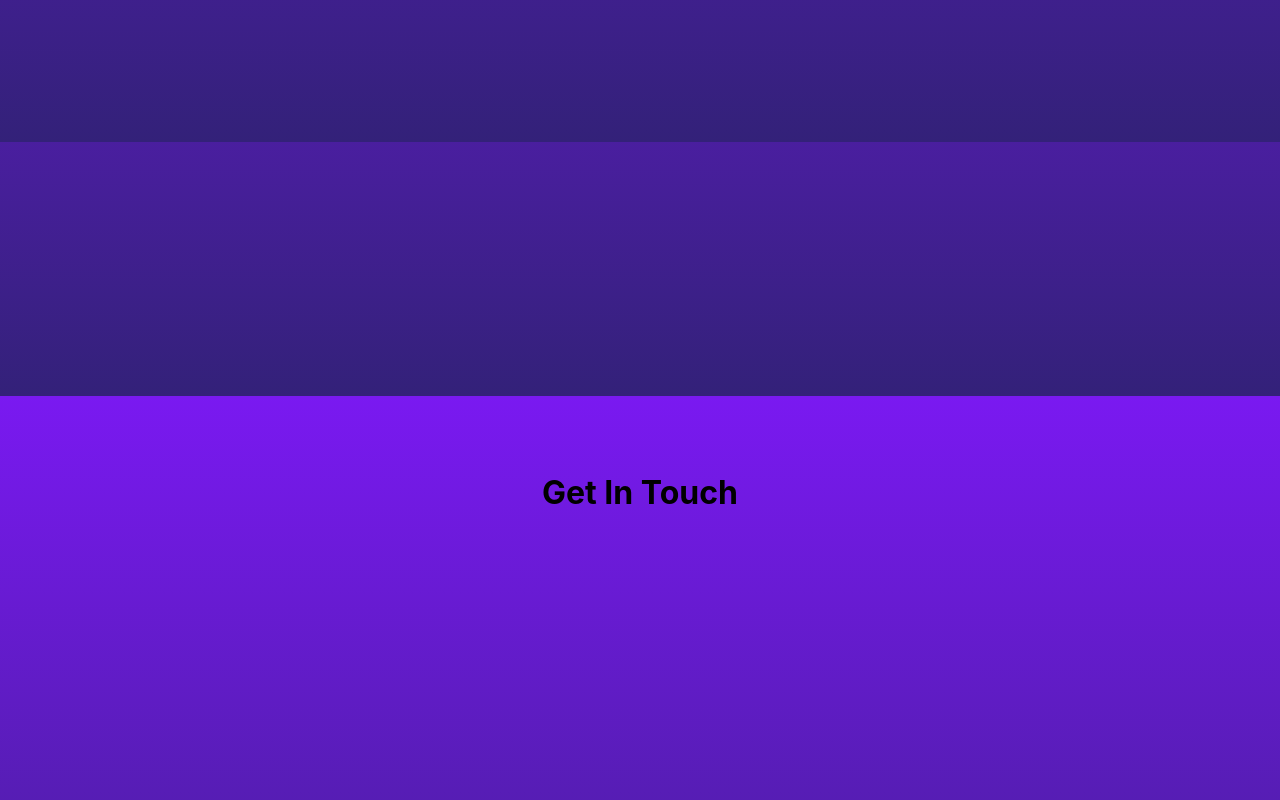
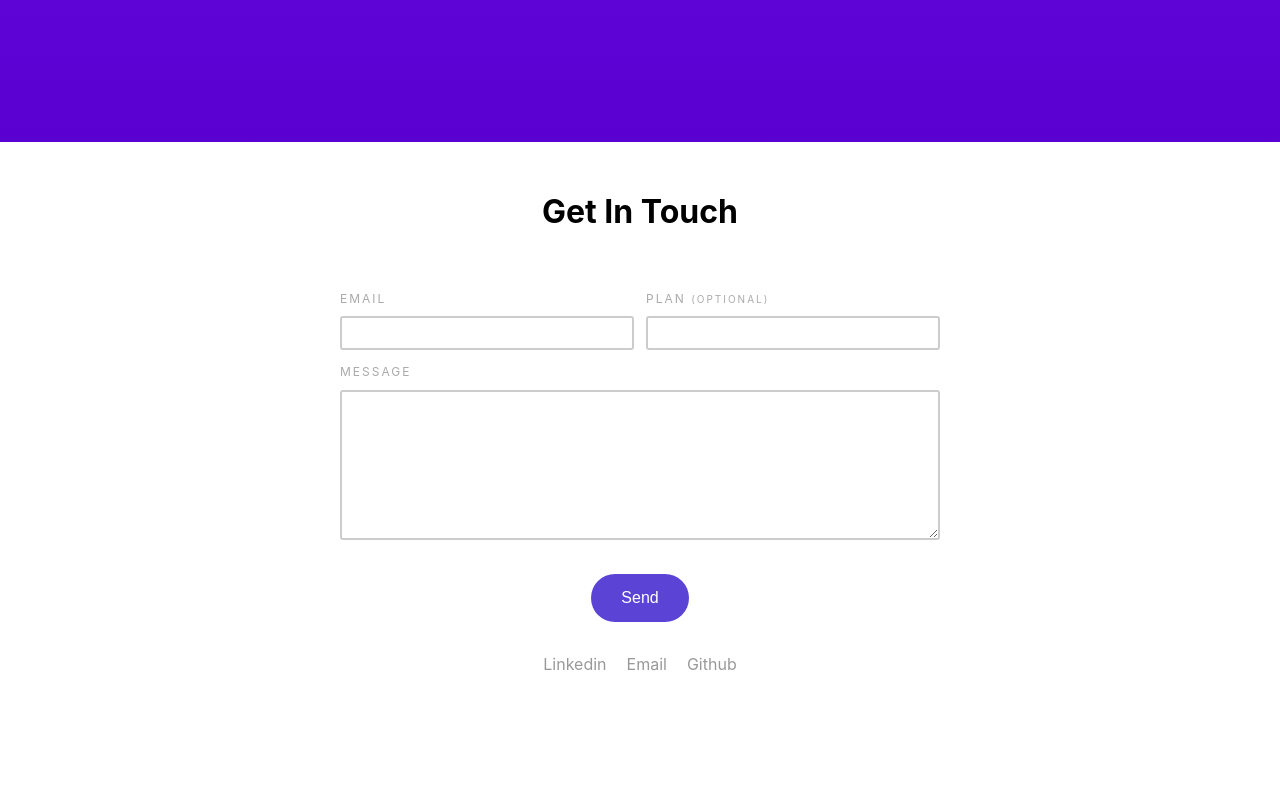
Before and after one commit to olivermen/React-Sass, a React (Create React App) app: page / in a window 1280 px wide. Shown: the part 3604-4404 px from the top of the page. Built offline with nearby package versions, Linux system fonts and the light colour scheme.

Commit message:
effect & contact

```diff
--- a/src/components/Buttons/buttons.scss
+++ b/src/components/Buttons/buttons.scss
@@ -8,6 +8,7 @@
         border: none;
         margin: 30px 8px;
         line-height: 1.5;
+        transition: 0.3s;
         &:hover {
             background-color: var(--bg-gradient-end);
         }
@@ -21,6 +22,7 @@
         border-radius: 30px;
         font-size: 16px;
         margin: 30px 8px;
+        transition: 0.3s;
         line-height: 1.5;
         &:hover {
             background-color: var(--btn-default-color);
@@ -36,6 +38,7 @@
         border-radius: 30px;
         font-size: 16px;
         margin: 30px 8px;
+        transition: 0.3s;
         line-height: 1.5;
         &:hover {
             background-color: var(--btn-light-hover);
@@ -51,6 +54,7 @@
         font-size: 16px;
         border: none;
         margin: 30px 8px;
+        transition: 0.3s;
         line-height: 1.5;
         &:hover {
             background-color: var(--bg-gradient-end);
@@ -64,6 +68,7 @@
         font-size: 16px;
         border: none;
         margin: 30px 8px;
+        transition: 0.3s;
         line-height: 1.5;
         &:hover {
             background-color: var(--premium-hover);
--- a/src/index.scss
+++ b/src/index.scss
@@ -12,7 +12,7 @@
 
   --bg-color-light: rgb(121, 52, 204);
   --bg-gradient-start: #7a19f1;
-  --bg-gradient-end: #332179;
+  --bg-gradient-end: #5a00d1;
 
 
   --white-color: #ffffff;
--- a/src/pages/Home/Contact/contact.scss
+++ b/src/pages/Home/Contact/contact.scss
@@ -1,8 +1,119 @@
 .contact {
     display: flex;
-    justify-content: center;
     align-items: center;
     flex-direction: column;
     width: 100%;
     height: 700px;
+    background-color: white;
+    h1 {
+        margin: 50px auto;
+    }
+    .contact-form {
+        display: flex;
+        justify-content: center;
+        align-items: center;
+        flex-direction: column;
+        position: relative;
+        width: 600px;
+        margin: 0 auto;
+        .contact-former {
+            position: relative;
+            margin: 10px auto;
+            width: 100%;
+            display: flex;
+            align-items: center;
+            justify-content: space-between;
+            .email-form{
+                width: 49%;
+                display: flex;
+                flex-direction: column;
+                label {
+                    color: #aaa;
+                    font-size: 12px;
+                    font-weight: 400;
+                    letter-spacing: 2px;
+                }
+                input {
+                    margin-top: 10px;
+                    position: relative;
+                    width: 100%;
+                    padding: 6px 12px;
+                    font-size: 1rem;
+                    border: 2px solid #ccc;
+                    transition: 0.3s;
+                    border-radius: 3px;
+                    &:focus{
+                        outline: none !important;
+                        border: 2px solid var(--primary-color);
+                    }
+                }
+            }
+            .plan-form {
+                width: 49%;
+                display: flex;
+                flex-direction: column;
+                label {
+                    color: #aaa;
+                    font-size: 12px;
+                    font-weight: 400;
+                    letter-spacing: 2px;
+                    span {
+                        font-size: 10px;
+                    }
+                }
+                input{
+                    margin-top: 10px;
+                    position: relative;
+                    width: 100%;
+                    padding: 6px 12px;
+                    font-size: 1rem;
+                    border-radius: 3px;
+                    transition: 0.3s;
+                    border: 2px solid #ccc;
+                    &:focus{
+                        outline: none !important;
+                        border: 2px solid var(--primary-color);
+                    }
+                }
+            }
+        }
+        .contact-content {
+            position: relative;
+            width: 100%;
+
+            label {
+                color: #aaa;
+                font-size: 12px;
+                font-weight: 400;
+                letter-spacing: 2px;
+            }
+            textarea{
+                width: 100%;
+                border: 2px solid #ccc;
+                height: 150px;
+                border-radius: 3px;
+                transition: 0.3s;
+                margin-top: 10px;
+                &:focus{
+                    outline: none !important;
+                    border: 2px solid var(--primary-color);
+                }
+            }
+        }
+    }
+    .social-links{
+        display: flex;
+        align-items: center;
+        justify-content: center;
+        flex-direction: row;
+        a {
+            text-decoration: none;
+            padding: 2px 10px;
+            transition: 0.3s;
+            color: #999;
+            &:hover {
+                color: var(--primary-color);
+            }
+        }
+    }
 }
--- a/src/pages/Home/Contact/index.tsx
+++ b/src/pages/Home/Contact/index.tsx
@@ -3,10 +3,39 @@ import React from "react";
 // import stylesheets
 import "./contact.scss";
 
+// import buttons
+import Button from "../../../components/Buttons";
+
 const ContactForm = () => {
   return (
     <div className="contact">
-      <h1>Get In Touch</h1>
+      <div className="contact-header">
+        <h1>Get In Touch</h1>
+      </div>
+      <div className="contact-form">
+        <div className="contact-former">
+          <div className="email-form">
+            <label>EMAIL</label>
+            <input type="text" className="contact-email"></input>
+          </div>
+          <div className="plan-form">
+            <label>
+              PLAN <span>(OPTIONAL)</span>
+            </label>
+            <input type="text" className="contact-plan"></input>
+          </div>
+        </div>
+        <div className="contact-content">
+          <label>MESSAGE</label>
+          <textarea></textarea>
+        </div>
+        <Button type="btn-default" title="Send" />
+      </div>
+      <div className="social-links">
+        <a href="https://linkedin.com">Linkedin</a>
+        <a href="https://mail.google.com">Email</a>
+        <a href="https://github.com">Github</a>
+      </div>
     </div>
   );
 };
```
